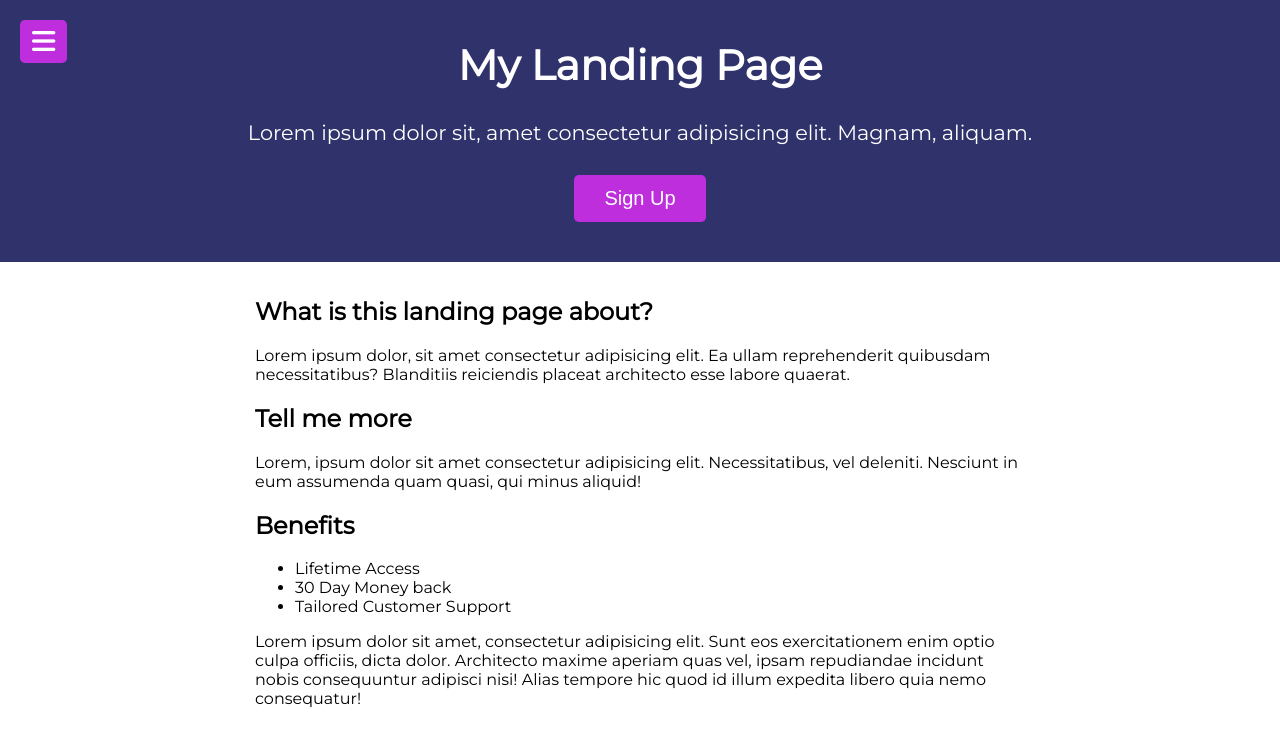
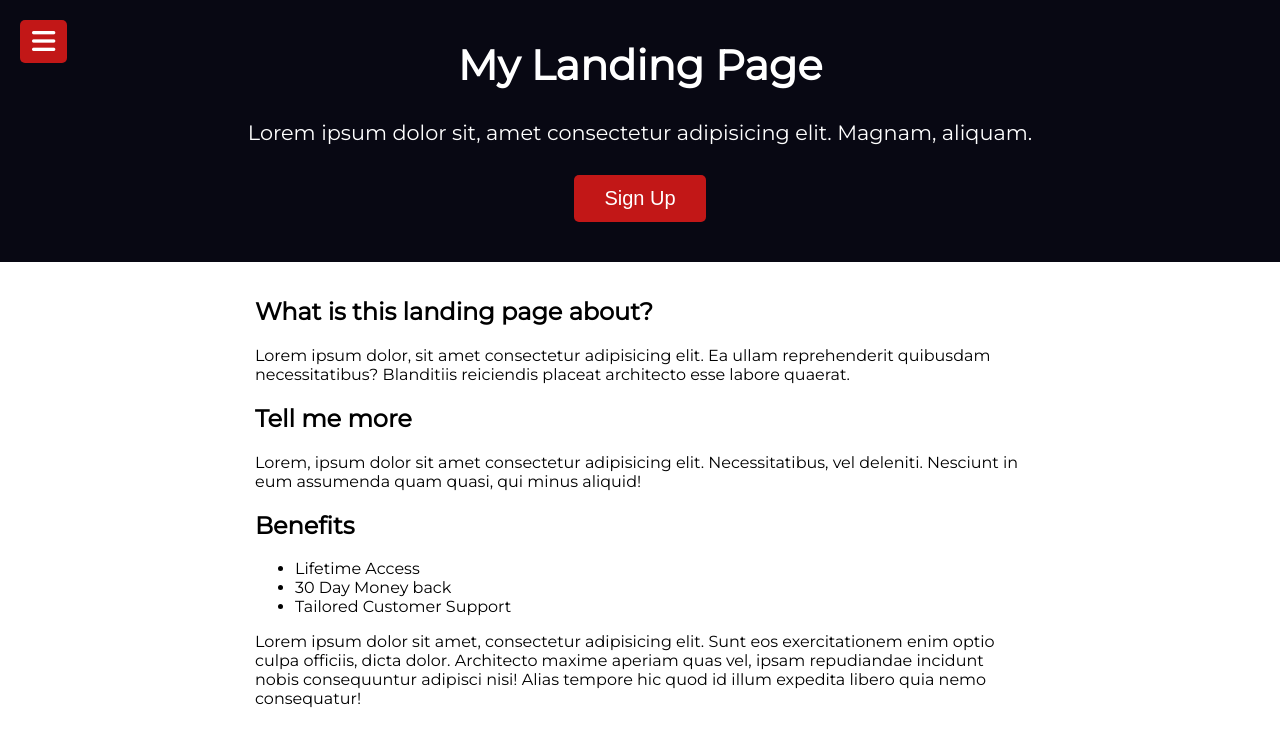
Before and after one commit to julianoperin/Side-Bar-Menu, a plain HTML site: page index.html in a window 1280 px wide. Drawn offline with Linux system fonts and the light colour scheme.

Commit message:
Changed the primary colors

```diff
--- a/style.css
+++ b/style.css
@@ -1,7 +1,7 @@
 :root {
     --modal-duration: 1.5s;
-    --primary-color: #30336b;
-    --secondary-color: #be2edd;
+    --primary-color: #080813;
+    --secondary-color: #c21717;
 }
 
 *{
@@ -67,7 +67,7 @@ nav ul li a {
 
 nav ul li:hover {
     font-size: 17px;
-    background-color: rgba(200, 200, 200, 0.1);
+    background-color: rgba(129, 129, 129, 0.1);
 }
 
 header {
```
